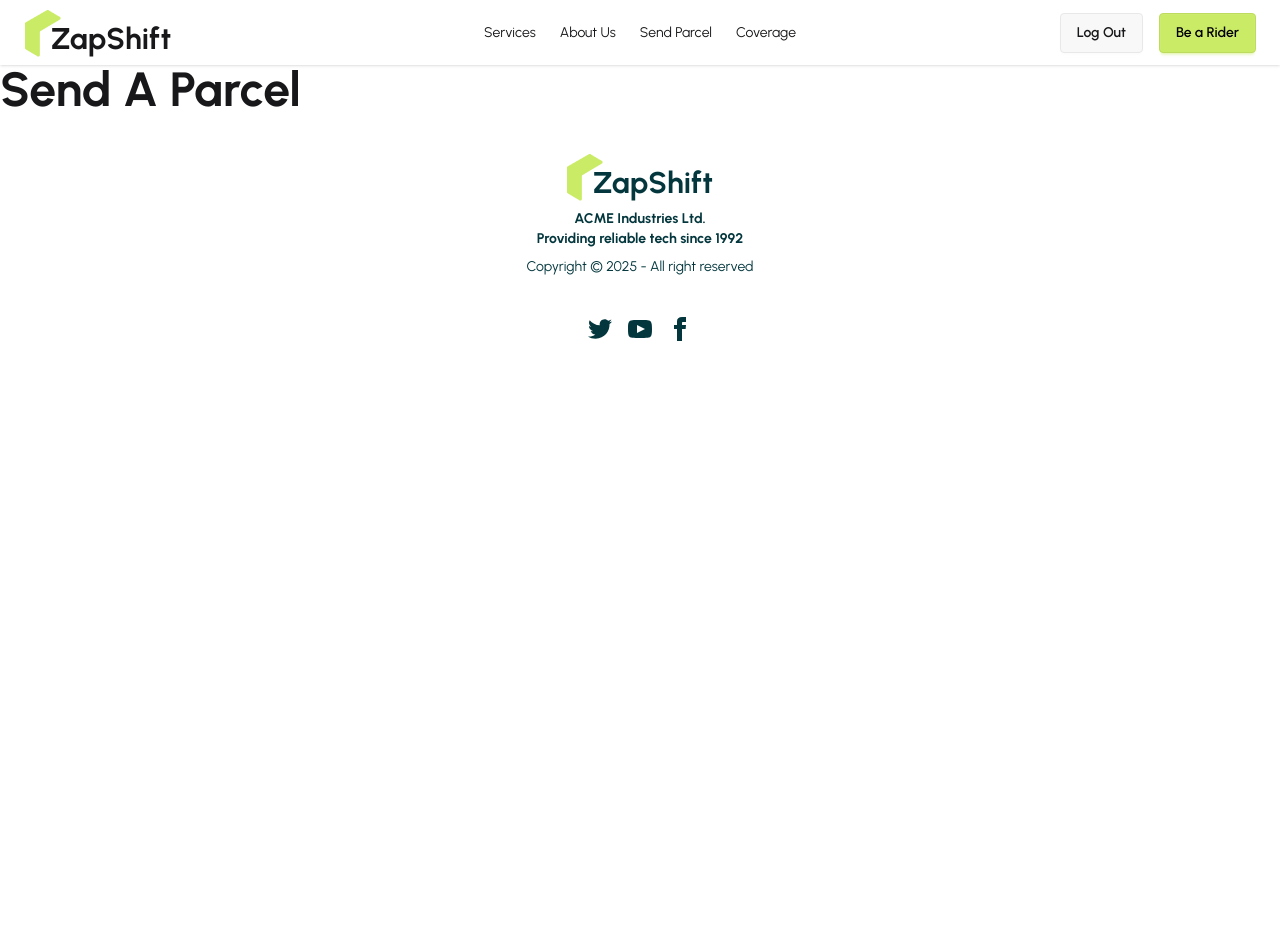
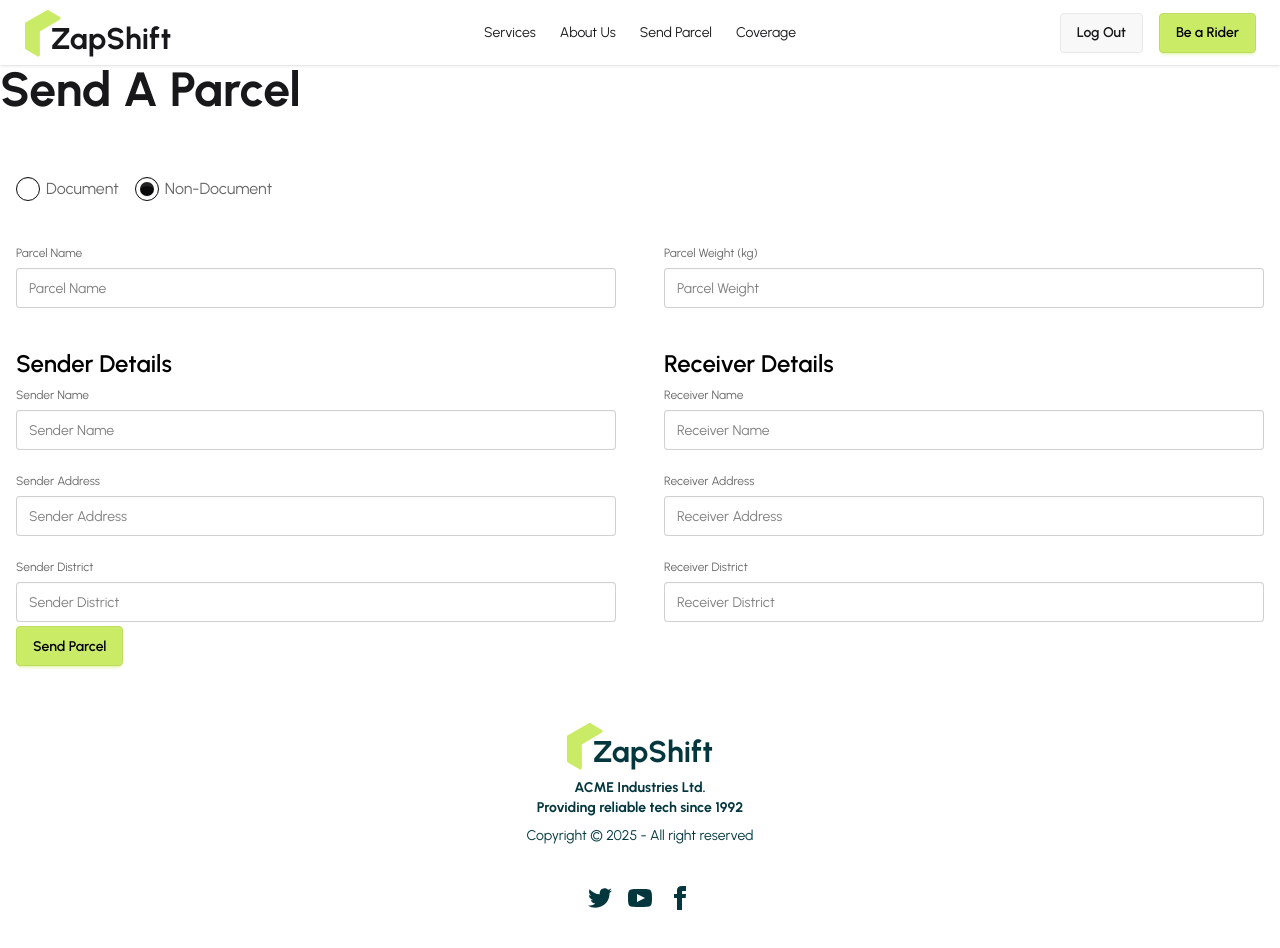
Before and after one commit to MasumRezaMunna/Zap-Shift-Client, a React (Vite) app in the folder zap-shift-client/: page /send-parcel in a window 1280 px wide. Before the commit the page ends 800 px from the top, so only its background shows below. Built offline with nearby package versions, Linux system fonts and the light colour scheme; no server answers; sample sign-in values are in the browser's storage.

Commit message:
create add parcel form using react-hook-form

```diff
--- a/zap-shift-client/src/pages/SendParcel/SendParcel.jsx
+++ b/zap-shift-client/src/pages/SendParcel/SendParcel.jsx
@@ -1,36 +1,95 @@
-import React from 'react';
-import { useForm } from 'react-hook-form';
-import { data } from 'react-router';
+import React from "react";
+import { useForm } from "react-hook-form";
+import { data } from "react-router";
 
 const SendParcel = () => {
-    const {register, handleSubmit, formState: {errors}} = useForm();
+  const {
+    register,
+    handleSubmit,
+    formState: { errors },
+  } = useForm();
 
-    const handleSendParcel = data =>{
-
-    }
+  const handleSendParcel = (data) => {
+    console.log(data);
+  };
   return (
     <div>
-            <h2 className='text-5xl font-bold'>Send A Parcel</h2>
-            <form onSubmit={handleSubmit(handleSendParcel)}>
-                {/* document */}
+      <h2 className="text-5xl font-bold">Send A Parcel</h2>
+      <form onSubmit={handleSubmit(handleSendParcel)} className="mt-12 p-4 text-black">
+        {/* parcel type */}
         <div>
-
+          <label className="label mr-4">
+            <input
+              type="radio"
+              {...register("parcelType")}
+              value="document"
+              className="radio radio-neutral"
+              defaultChecked
+            />
+            Document
+          </label>
+          <label className="label">
+            <input
+              type="radio"
+              {...register("parcelType")}
+              value="non-document"
+              className="radio radio-neutral"
+              defaultChecked
+            />
+            Non-Document
+          </label>
         </div>
         {/* parcel info: name, weight */}
-                <div>
+        <div className="grid grid-cols-1 md:grid-cols-2 gap-12 my-8">
+            <fieldset className="fieldset">
+             <label className="label">Parcel Name</label>
+             <input type="text" {...register('parcelName')} className="input w-full" placeholder="Parcel Name" />
+           </fieldset>
+            <fieldset className="fieldset">
+             <label className="label">Parcel Weight (kg)</label>
+             <input type="number" {...register('parcelWeight')} className="input w-full" placeholder="Parcel Weight" />
+           </fieldset>
 
         </div>
         {/* two column */}
-                <div>
-                    {/* sender info */}
-                    <div>
+        <div className="grid grid-cols-1 md:grid-cols-2 gap-12">
+          {/* sender Details */}
+          <fieldset className="fieldset">
+          <h4 className="text-2xl font-semibold">Sender Details</h4>
+            {/* sender name */}
+             <label className="label">Sender Name</label>
+             <input type="number" {...register('senderName')} className="input w-full" placeholder="Sender Name" />
 
+             {/* sender address */}
+             <label className="label mt-4">Sender Address</label>
+             <input type="number" {...register('senderAddress')} className="input w-full" placeholder="Sender Address" />
+
+             {/* sender district */}
+             <label className="label mt-4">Sender District</label>
+             <input type="number" {...register('senderDistrict')} className="input w-full" placeholder="Sender District" />
+
+           </fieldset>
+
+          {/* receiver details */}
+
+          <fieldset className="fieldset">
+            <h4 className="text-2xl font-semibold">Receiver Details</h4>
+
+            {/* receiver name */}
+             <label className="label">Receiver Name</label>
+             <input type="number" {...register('receiverName')} className="input w-full" placeholder="Receiver Name" />
+
+             {/* receiver address */}
+             <label className="label mt-4">Receiver Address</label>
+             <input type="number" {...register('receiverAddress')} className="input w-full" placeholder="Receiver Address" />
+
+             {/* receiver district */}
+             <label className="label mt-4">Receiver District</label>
+             <input type="number" {...register('receiverDistrict')} className="input w-full" placeholder="Receiver District" />
+
+           </fieldset>
         </div>
-                    {/* receiver info */}
-                    <div>
-
-                    </div>
-                </div>
+        <input type="submit" className="btn btn-primary text-black" value="Send Parcel" />
       </form>
     </div>
   );
```
Lines whose indentation alone changed are shown as unchanged.
